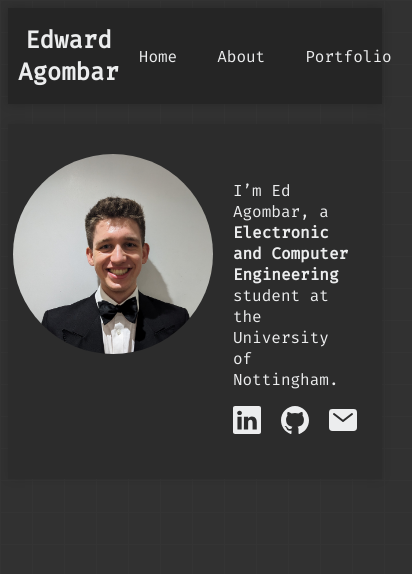
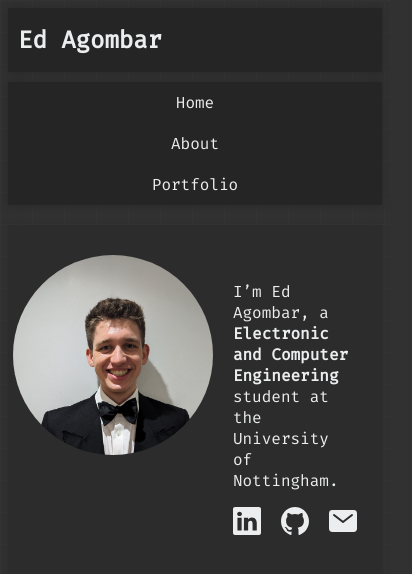
Before and after one commit to ejagombar/website, a plain HTML site: page home.html in a window 390 px wide. Shown: the whole page, 412 px wide, since content can reach past the window. Drawn offline with Linux system fonts and the light colour scheme.

Commit message:
implement basic responsive header menu

```diff
--- a/home.html
+++ b/home.html
@@ -2,6 +2,7 @@
 <html lang="en">
     <head>
         <link rel="stylesheet" href="styles.css" />
+        <link rel="stylesheet" href="menuStyle.css" />
         <link
             rel="stylesheet"
             href="https://fonts.googleapis.com/css?family=Fira Code"
@@ -12,14 +13,20 @@
     </head>
     <body>
         <header>
-            <h1 class="leftHeader">Edward Agombar</h1>
-            <div class="main3"></div>
-            <nav class="rightHeader">
+            <h1 class="longName">Edward Agombar</h1>
+            <h1 class="shortName">Ed Agombar</h1>
+            <nav class="wideNav">
                 <a href="#">Home</a>
                 <a href="about.html">About</a>
                 <a href="portfolio.html">Portfolio</a>
             </nav>
         </header>
+
+        <nav class="mobileNav">
+            <a href="#">Home</a>
+            <a href="about.html">About</a>
+            <a href="portfolio.html">Portfolio</a>
+        </nav>
 
         <div class="profileBox">
             <div class="profileLayout1">
--- a/styles.css
+++ b/styles.css
@@ -50,6 +50,60 @@ header {
     width: 100%;
     text-align: center;
     box-shadow: 0 0 10px rgba(0, 0, 0, 0.2); /* Add shadow */
+}
+
+.wideNav {
+    /* display: none; */
+}
+
+.mobileNav {
+    display: none;
+    background-color: var(--accent);
+    color: var(--foreground);
+    padding: 0px 10px;
+    margin-bottom: 10px;
+    align-items: center;
+    display: flex;
+    flex-direction: column;
+    text-align: center;
+    max-width: var(--width);
+    width: 100%;
+    text-align: center;
+    box-shadow: 0 0 10px rgba(0, 0, 0, 0.2); /* Add shadow */
+}
+
+.mobileNav a {
+    display: none;
+}
+
+@media screen and (max-width: 550px) {
+    .mobileNav {
+        display: block;
+    }
+
+    .wideNav {
+        display: none;
+    }
+
+    .mobileNav a {
+        display: block;
+        padding: 10px 0px;
+    }
+}
+
+.longName {
+}
+.shortName {
+    display: none; /* Hide the heading with this class */
+}
+
+@media screen and (max-width: 620px) {
+    .shortName {
+        display: inline;
+    }
+    .longName {
+        display: none; /* Hide the heading with this class */
+    }
 }
 
 h1 {
@@ -121,6 +175,7 @@ nav a {
     display: block;
     width: 20px; /* Adjust the height for the desired spacing */
 }
+
 /*-------------------------------------------------------------- */
 
 .aboutBox {
```
